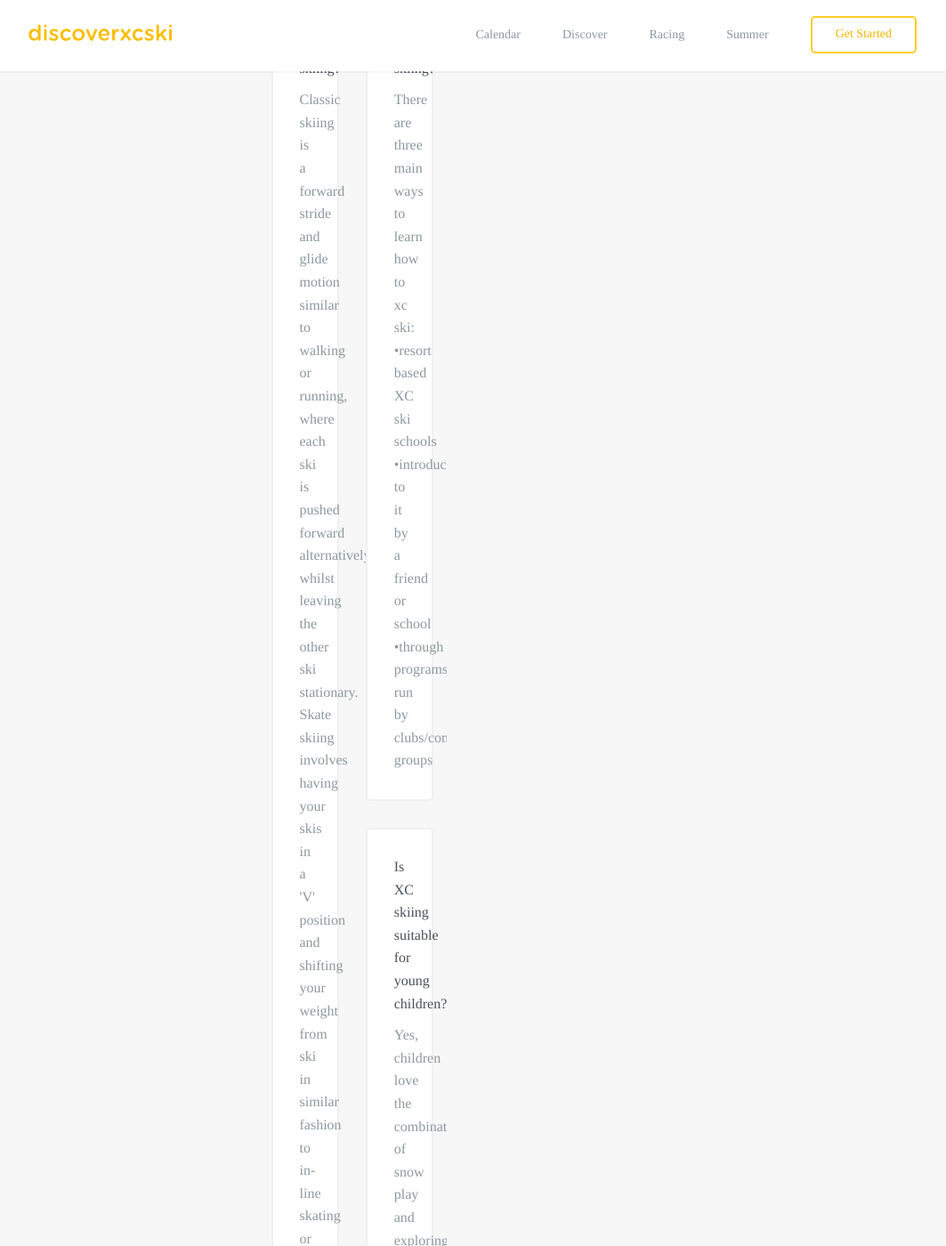
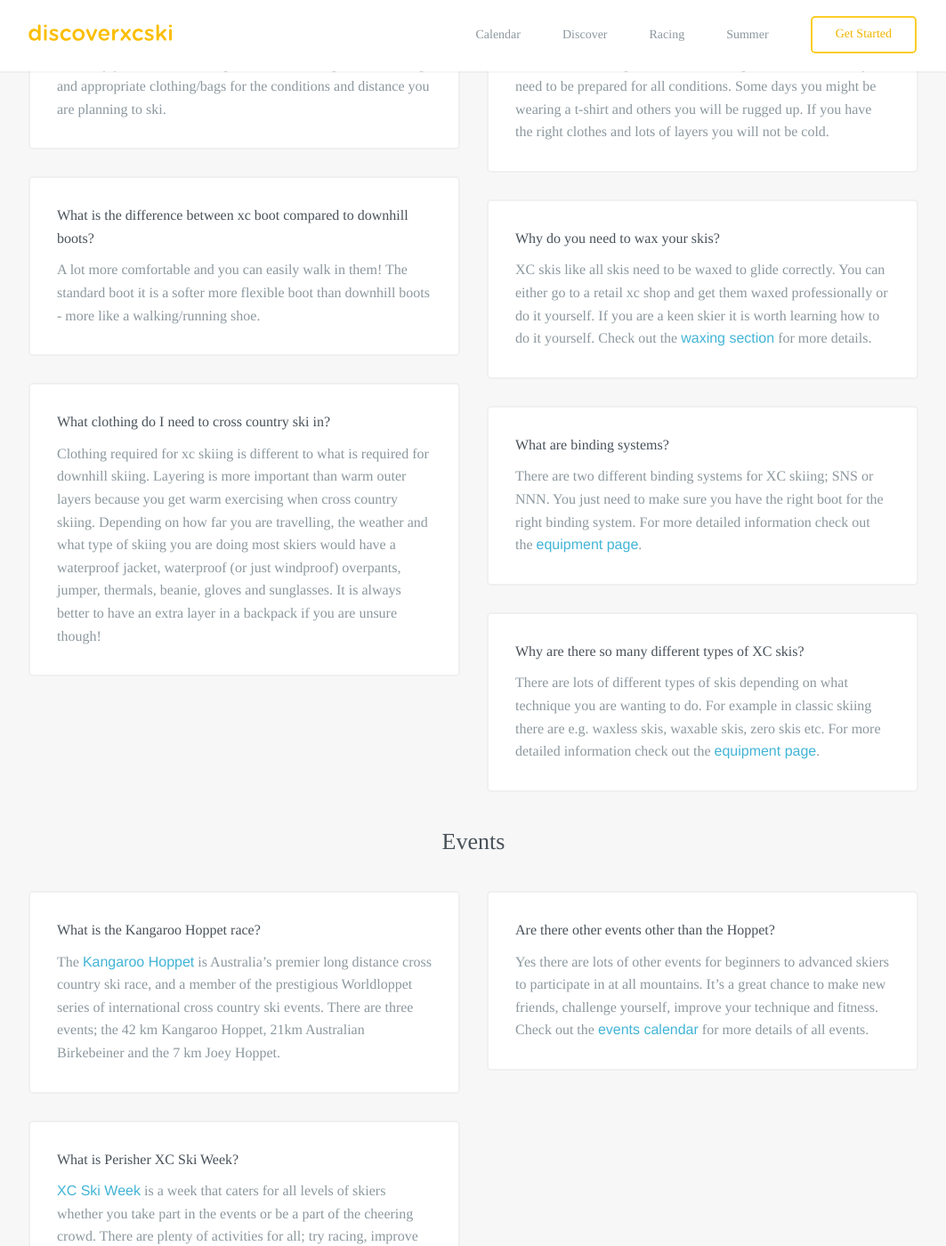
Before and after one commit to robcatto/robcatto.github.io, a Jekyll site: the page built from faq/index.html, in a window 1280 px wide and 1400 px high, scrolled down 2441 px. Shown: the whole window at 89% size, without its empty margins (108-1171 px from the left). Built offline with Jekyll 4.4.1, drawn with Linux system fonts in a browser that asks for light colours; some web fonts are replaced; Markdown is read by kramdown in place of the engine named in the settings; some of the changed text lies outside the part shown.

Commit message:
Update index.html

```diff
--- a/faq/index.html
+++ b/faq/index.html
@@ -1,6 +1,7 @@
 ---
 layout: default
 ---
+
 
         <div id="headerarea" style="margin-bottom: 0px;">
             <div class="header__logo--wrap">
@@ -14,6 +15,8 @@ layout: default
                 <h1>FAQ</h1>
             </section>
 
+
+
         </div>
         <div id="page__content--wrap">
             <div class="page__content">
@@ -22,6 +25,16 @@ layout: default
 
 
       <input id="tab2" type="radio" name="tabs">
+
+
+
+
+
+
+
+
+
+
 
       <div class="content">
         <div id="content1">
@@ -33,29 +46,37 @@ layout: default
                 <div class="row" style="overflow: auto; max-width: 1030px;">
                       <div class="column two">
                       <div class="large-outline">
-                        <h3>I have never skied before, can I try cross country skiing?</h3>
-                        <p>Yes anybody can! XC skiing is a great introduction to the beautiful alpine environment. All you need is skis, boots and poles and access to the snow. Start at your own pace and gradually develop your skills.
+                        <h3>I have never skied before can I try cross country skiing?</h3>
+                        <p>
+                                Yes anybody can!  XC skiing is a gentle introduction to skiing.  You do not need to ride lifts or go down steep slopes but it still means you get out into the beautiful alpine environment. You start on the flat or going up gentle hills and you gradually develop your skills.
                         </p>
                         </div>
 
+
+
                       <div class="large-outline">
                         <h3>How easy is XC skiing?</h3>
-                        <p>XC skiing is a sport for everyone from young to old. It can be as easy or as hard as you want it to be, both in intensity and terrain. Start on the flat before progressing to gradual uphills and downhills.
+                        <p>
+                                XC is a sport for everyone from young to old.  You can chose where you want to ski from flat to more challenging terrain.  You can also choose how hard you want to ski with the easiest being just a gentle walking pace.
                         </p>
+                        </div>
                         </div>
 
                       <div class="column two">
                       <div class="large-outline">
                         <h3>Do I need to be fit?</h3>
-                        <p>If you can walk you are fit enough to cross country ski! You can take it at your own pace.  You will find there are skiers of all fitness levels out there enjoying the trails.
+                        <p>
+                                If you can walk you are fit enough to cross country ski! You can take it at your own pace.  You will find there are skiers of all fitness levels out there enjoying the trails.
                         </p>
 
                         </div>
 
                         <div class="large-outline">
-                        <h3>I have injured hips/knees/ankles, can I XC ski?</h3>
-                        <p>Seek advice from your doctor, but XC skiing is a very low impact activity that is often used for rehabilitation from injuries in other sports.
+                        <h3>I have injuries (bad hip/knee/ankle) can I XC ski?</h3>
+                        <p>
+                                Yes assuming your doctor has okayed it.  XC skiing is a very low impact activity.
                         </p>
+                        </div>
                         </div>
 
                 </div>
@@ -64,52 +85,73 @@ layout: default
                 <div class="row" style="overflow: auto; max-width: 1030px;">
                       <div class="column two" style="float: left;">
                         <div class="large-outline">
-
-                        <h3>How much does it cost?</h3>
-                        <p>It depends where you go, but costs are usually minimal once you get to the snow. Some Australian resorts have no trail fees, but for those that do the daily rate is less than a ticket to the footy. Equipment costs start from as low as $20/day. Visit the relevant <a href="/get-started/resorts" target="_blank">resorts websites</a> for details on costs.
+                        <h3> XC skiing cheaper than downhill?</h3>
+                        <p>
+                                Yes the main difference is you do not have to purchase a lift pass which is a substantial saving.  It means that it is a more affordable option to take a family skiing.
+                        </p>
+                        </div>
+                        <div class="large-outline">
+                        <h3>How much does it cost to go cross country skiing?</h3>
+                        <p>
+                                It really depends which resort you ski at as some have trail fees and some do not.   Also most resorts have a day car entry fee and you will need to hire chains for the car.   If you have not equipment (skis/boots & poles) the other cost is for hire.    Please visit the relevant <a href="/get-started/resorts" target="_blank">resorts websites</a> for details on costs.
                         </p>
                         </div>
                         <div class="large-outline">
                         <h3>Do I have to stay on the mountain?</h3>
-                        <p>No, many people stay in local townships at the base of the mountain and drive up for the day.
+                        <p>
+                                No, many people stay in local townships at the base of the mountain and drive up for the day.
                         </p>
                         </div>
                         </div>
                         <div class="column two" style="float: right;">
                         <div class="large-outline">
                         <h3>What is the closest resort to Melbourne?</h3>
-                        <p>Lake Mountain is the closest resort and day trips are possible.
+                        <p>
+                                Lake Mountain is the closest resort and day trips are possible.
                         </p>
                         </div>
                         <div class="large-outline">
                         <h3>What is the closest resort to Sydney?</h3>
-                        <p> Perisher is the closest resort.
+                        <p>
+                                Perisher is the closest resort.
                         </p>
                         </div>
                         <div class="large-outline">
                         <h3>What are trail fees?</h3>
-                        <p> Trail fees are a fee to use a trail groomed by a resort.
+                        <p>
+                                Trail fees are a fee to use a trail groomed by a resort.
                         </p>
+                        </div>
+                        </div>
                         </div>
                  <h3 class="faq__heading">Technique</h3>
                  <div class="row" style="overflow: auto; max-width: 1030px;">
                       <div class="column two" style="float: left;">
                       <div class="large-outline">
-                        <h3>What is the difference between skate skiing and classic skiing?</h3>
-                        <p> Classic skiing is a forward stride and glide motion similar to walking or running, where each ski is pushed forward alternatively whilst leaving the other ski stationary.
+                        <h3>What is the difference between skate skiing and traditional classic skiing?</h3>
+                        <p>
+                                Traditional classic skiing is a forward stride and glide motion similar to walking or running, where each ski is pushed forward alternatively whilst leaving the other ski stationary.
                         </p>
-                        <p> Skate skiing involves having your skis in a 'V' position and shifting your weight from ski in similar fashion to in-line skating or ice skating.
-                        </p>
-                        </div>
-                      <div class="large-outline">
-                        <h3>Do I have to learn classic skiing before I try skating?</h3>
-                        <p>Some people pick up skating very quickly, particularly if they already have an alpine skiing background, but most find it easier to learn the classic style first to build balance and confidence.
+                        <p>
+                                Skate skiing involves pushing forward in a “V’ Stride and pushing alternative skis away from one another at an angle, similar to rollerblading/iceskating.
                         </p>
                         </div>
 
+
+
                       <div class="large-outline">
-                        <h3>Is it hard to go downhill on XC skis?</h3>
-                        <p>No because of the more gentle terrain you will not need to use more than a snowplow in most places to slow you down.
+                        <h3>Do I have to learn classic skiing before I try skating?</h3>
+                        <p>
+                                No you don’t have to. However it is easier to learn the classic style and get confident with your balance and agility on on skis before trying skating.
+                        </p>
+                        </div>
+
+
+
+                      <div class="large-outline">
+                        <h3>Are downhills really hard on XC skis?</h3>
+                        <p>
+                                No because of the more gentle terrain you will not need to use more than a snowplow in most places to slow you down.
                         </p>
                         </div>
                         </div>
@@ -126,12 +168,20 @@ layout: default
                         </p>
                         </div>
 
+
+
                       <div class="large-outline">
-                        <h3>Is XC skiing suitable for young children?</h3>
-                        <p>Yes, children love the combination of snow play and exploring the snowy landscape on skis.  Children from as young as 2 years old can start playing around on skis.  If too young for ski or if they’re ready for nap, borrow or hire a pulk (a special enclosed sled) and you can take your baby or toddler for a tour.
+                        <h3>Is XC skiing suitable for children?</h3>
+                        <p>
+                                Yes children love the combination of snow play and exploring the snowy landscape on skis.  Children from as young as 2 years old can start playing around on skis.  If too young for ski or if they’re ready for nap, borrow or hire a pulk (a special enclosed sled) and you can take your baby or toddler for a tour.
                        </p>
+                       </div>
+
+                        </div>
 
                 </div>
+
+
 
 
                       <h3 class="faq__heading">Equipment</h3>
@@ -139,48 +189,71 @@ layout: default
                       <div class="column two" style="float: left;">
                       <div class="large-outline">
                         <h3>What equipment do I need to go xc skiing?</h3>
-                        <p>The essentials are skis, poles and boots, with hats, gloves and sunscreen not far behind. Dressing appropriately for the conditions is also important.
+                        <p>
+                                Basically you will need skis, poles and boots to get out xc skiing and appropriate clothing/bags for the conditions and distance you are planning to ski.
                          </p>
                            </div>
 
+
+
                       <div class="large-outline">
                          <h3>What is the difference between xc boot compared to downhill boots?</h3>
-                        <p> XC boots are closer to a pair of running shoes than downhill boots. To start off, they are more comfortable and you can easily walk in them! Boots for skating are stiffer and have more ankle support than boots for classic.
+                        <p>
+                                A lot more comfortable and you can easily walk in them!  The standard boot it is a softer more flexible boot than downhill boots - more like a walking/running shoe.
                          </p>
                            </div>
 
+
+
                       <div class="large-outline">
                          <h3>What clothing do I need to cross country ski in?</h3>
-                        <p>Clothing required for xc skiing is different to what is required for downhill skiing.  Layering is more important than warm outer layers because you get warm exercising when cross country skiing.  Depending on how far you are travelling, the weather and what type of skiing you are doing most skiers would have a waterproof jacket, waterproof (or just windproof) overpants, jumper, thermals, beanie, gloves and sunglasses.  It is always better to have an extra layer in a backpack if you are unsure!
+                        <p>
+                                Clothing required for xc skiing is different to what is required for downhill skiing.  Layering is more important than warm outer layers because you get warm exercising when cross country skiing.  Depending on how far you are travelling, the weather and what type of skiing you are doing most skiers would have a waterproof jacket, waterproof (or just windproof) overpants, jumper, thermals, beanie, gloves and sunglasses.  It is always better to have an extra layer in a backpack if you are unsure though!
                          </p>
                            </div>
+                           </div>
+
 
                            <div class="column two" style="float: right;">
 
                       <div class="large-outline">
                          <h3>Will I get cold cross country skiing?</h3>
-                        <p> Australian xc skiing resorts are in the alpine environment so you need to be prepared for all conditions.  Some days you might be wearing a t-shirt and others you will be rugged up.  If you have the right clothes and lots of layers you will not be cold.
-                         </p>
-                           </div>
-
-                      <div class="large-outline">
-                         <h3>Do I need to wax my skis?</h3>
-                        <p>Unless you are racing or have bought your own skis then you shouldn't need to wax them. Ski waxing is done to either make them faster to or protect the bases when you are not using them. Check out the <a  href="/get-started/waxing">waxing section</a> for more details.
-                         </p>
-                           </div>
-
-                      <div class="large-outline">
-                         <h3>What are bindings?</h3>
-                        <p>Bindings connect your boots to your skis. You just need to make sure you have the right boot for the right binding system.  For more detailed information check out the <a  href="/get-started/equipment">equipment page</a>.
+                        <p>
+                                Australian xc skiing resorts are in the alpine environment so you need to be prepared for all conditions.  Some days you might be wearing a t-shirt and others you will be rugged up.  If you have the right clothes and lots of layers you will not be cold.
                          </p>
                            </div>
 
 
+
+                      <div class="large-outline">
+                         <h3>Why do you need to wax your skis?</h3>
+                        <p>
+                                XC skis like all skis need to be waxed to glide correctly.  You can either go to a retail xc shop and get them waxed professionally or do it yourself.  If you are a keen skier it is worth learning how to do it yourself. Check out the <a  href="/get-started/waxing">waxing section</a> for more details.
+                         </p>
+                           </div>
+
+
+
+                      <div class="large-outline">
+                         <h3>What are binding systems?</h3>
+                        <p>
+                                There are two different binding systems for XC skiing; SNS or NNN.  You just need to make sure you have the right boot for the right binding system.  For more detailed information check out the <a  href="/get-started/equipment">equipment page</a>.
+                         </p>
+                           </div>
+
+
+
                       <div class="large-outline">
                          <h3>Why are there so many different types of XC skis?</h3>
-                        <p>There are lots of different types of skis depending on what technique you are wanting to do.  For example in classic skiing there are e.g. waxless skis, waxable skis, zero skis etc. For more detailed information check out the <a  href="/get-started/equipment">equipment page</a>.
+                        <p>
+                                There are lots of different types of skis depending on what technique you are wanting to do.  For example in classic skiing there are e.g. waxless skis, waxable skis, zero skis etc. For more detailed information check out the <a  href="/get-started/equipment">equipment page</a>.
                         </p>
+                          </div>
 
+
+
+
+                         </div>
 
                 </div>
                  <h3 class="faq__heading">Events</h3>
@@ -188,13 +261,17 @@ layout: default
                       <div class="column two" style="float: left;">
                       <div class="large-outline">
                         <h3>What is the Kangaroo Hoppet race?</h3>
-                        <p> The <a  href="/racing/kangaroo-hoppet">Kangaroo Hoppet</a> is Australia’s premier long distance cross country ski race, and a member of the prestigious Worldloppet series of international cross country ski events.  There are three events; the 42 km Kangaroo Hoppet, 21km Australian Birkebeiner and the 7 km Joey Hoppet.
+                        <p>
+                                The <a  href="/racing/kangaroo-hoppet">Kangaroo Hoppet</a> is Australia’s premier long distance cross country ski race, and a member of the prestigious Worldloppet series of international cross country ski events.  There are three events; the 42 km Kangaroo Hoppet, 21km Australian Birkebeiner and the 7 km Joey Hoppet.
                          </p>
                            </div>
 
+
+
                       <div class="large-outline">
                          <h3>What is Perisher XC Ski Week?</h3>
-                        <p><a  href="/racing/xc-ski-week">XC Ski Week</a> is a week of xc skiing and social activities that caters for all levels of skiers. There are plenty of opportunities for all; try racing, improve your skiing or simply have fun in the snow. Activities may include Mystery Coffee Tours, Laser Biathlon, Fast & Female (girls only!), demonstrations and waxing clinics, plus all the free skiing that you can handle.
+                        <p>
+                                <a  href="/racing/xc-ski-week">XC Ski Week</a> is a week that caters for all levels of skiers whether you take part in the events or be a part of the cheering crowd. There are plenty of activities for all; try racing, improve your skiing or simply have fun in the snow. Activities may include Mystery Coffee Tours, Laser Biathlon, Fast & Female (girls only!), demonstrations and waxing clinics, plus all the free skiing that you can handle.
                          </p>
                            </div>
                            </div>
@@ -203,10 +280,14 @@ layout: default
 
                       <div class="large-outline">
                          <h3>Are there other events other than the Hoppet?</h3>
-                        <p>Yes there are lots of other events for beginners to advanced skiers to participate in at all mountains.   It’s a great chance to make new friends, challenge yourself, improve your technique and fitness.  Check out the <a  href="/events">events calendar</a> for more details of all events.
+                        <p>
+                                Yes there are lots of other events for beginners to advanced skiers to participate in at all mountains.   It’s a great chance to make new friends, challenge yourself, improve your technique and fitness.  Check out the <a  href="/events">events calendar</a> for more details of all events.
 
                     </p>
                       </div>
+
+                    </div>
+                    </div>
 
 
                 </section>
```
